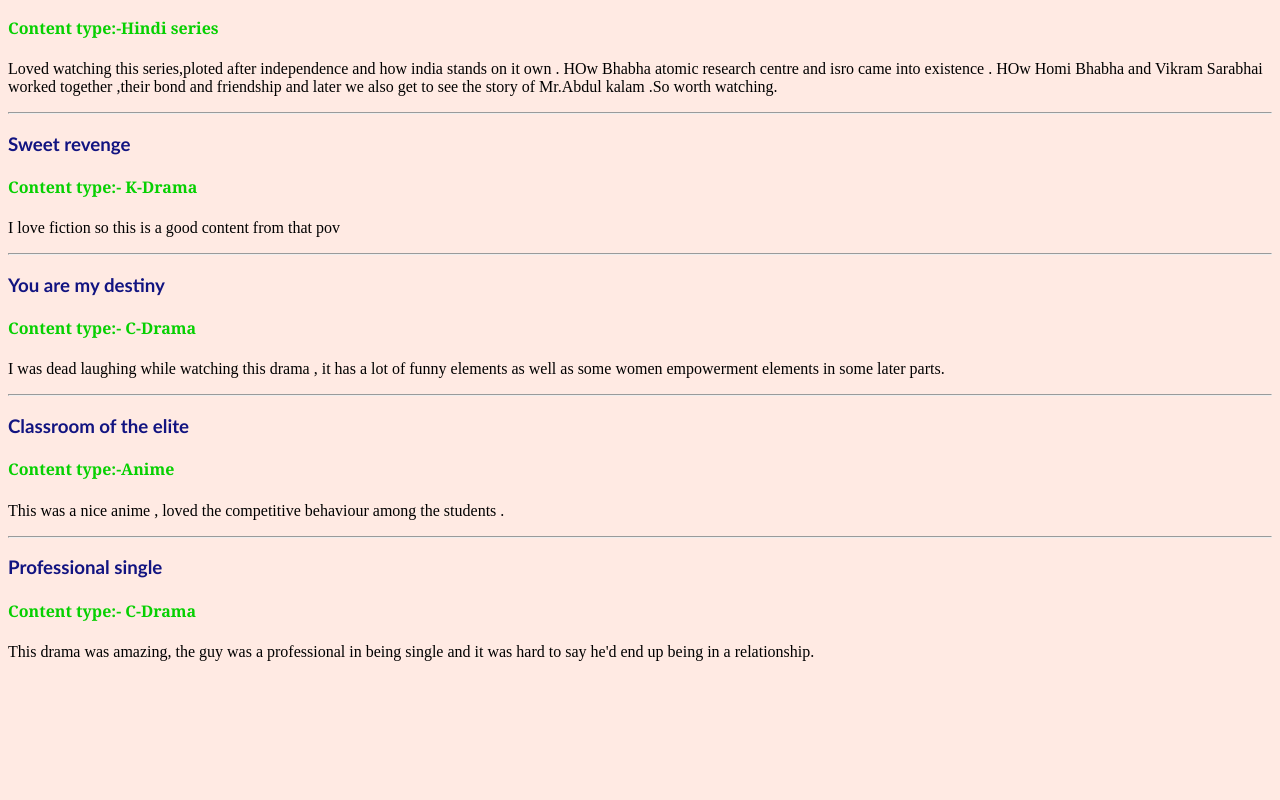
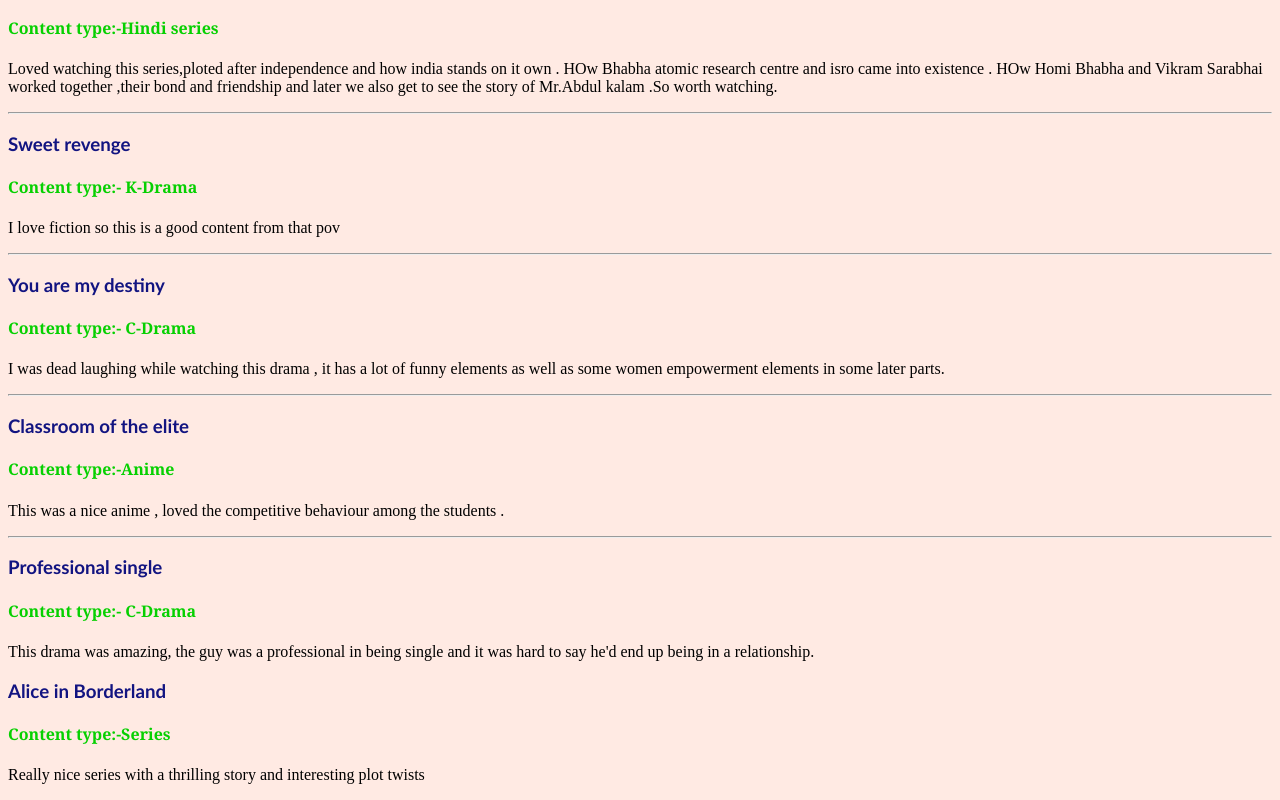
Before and after one commit to Aashijain-coder/Movie-Recommendations, a plain HTML site: page index.html in a window 1280 px wide. Shown: the part 4566-5366 px from the top of the page. Before the commit the page ends 5243 px from the top, so only its background shows below. Drawn offline with Linux system fonts and the light colour scheme.

Commit message:
Update index.html

```diff
--- a/index.html
+++ b/index.html
@@ -147,3 +147,6 @@ This is the first ever drama that i watched. I used to rewatch it all the time ,
 <h3>Professional single </h3>
 <h4>Content type:- C-Drama </h4>
 <p> This drama was amazing, the guy was a professional in being single and it was hard to say he'd end up being in a relationship.</p>
+<h3>Alice in Borderland  </h3>
+<h4>Content type:-Series </h4>
+<P> Really nice series with a thrilling story and interesting plot twists </P>
```
